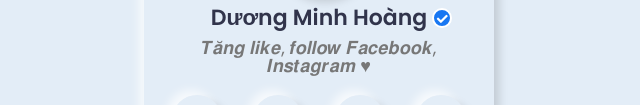
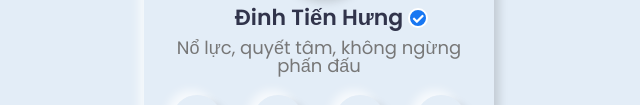
Before and after one commit to Hoangd2zz/Hoangd2zz.github.io, a plain HTML site: page index.html in a window 1280 px wide. Shown: the part 295-400 px from the top of the page, without its empty margins (321-961 px from the left). Drawn offline with Linux system fonts and the light colour scheme.

Commit message:
Update index.html

```diff
--- a/index.html
+++ b/index.html
@@ -13,7 +13,7 @@
         <link rel="icon" type="image/png" sizes="32x32" href="/img/favicon-32x32.png">
         <link rel="icon" type="image/png" sizes="16x16" href="/img/favicon-16x16.png"> -->
         <link rel="manifest" href="/site.webmanifest">
-        <title>Dương Minh Hoàng </title>
+        <title>Đinh Tiến Hưng </title>
     </head>
     <body>
         <div class="app">
@@ -23,13 +23,13 @@
                         <img src="./c858987c0deec7b09eff.jpg" alt="" srcset="">
                     </div>
                     <div class="card__title--name">
-                        <h1> Dương Minh Hoàng </h1>
+                        <h1> Đinh Tiến Hưng </h1>
                         <div class="veri__check">
                             <i class="fas fa-check"></i>
                         </div>
                     </div>
                     <div class="card__title--description">
-                        <p>𝑻𝒂̆𝒏𝒈 𝒍𝒊𝒌𝒆, 𝒇𝒐𝒍𝒍𝒐𝒘 𝑭𝒂𝒄𝒆𝒃𝒐𝒐𝒌, 𝑰𝒏𝒔𝒕𝒂𝒈𝒓𝒂𝒎 ♥ </p>
+                        <p>Nổ lực, quyết tâm, không ngừng phấn đấu </p>
                     </div>
                 </div>
                 <div class="card__body mt-10">
```
